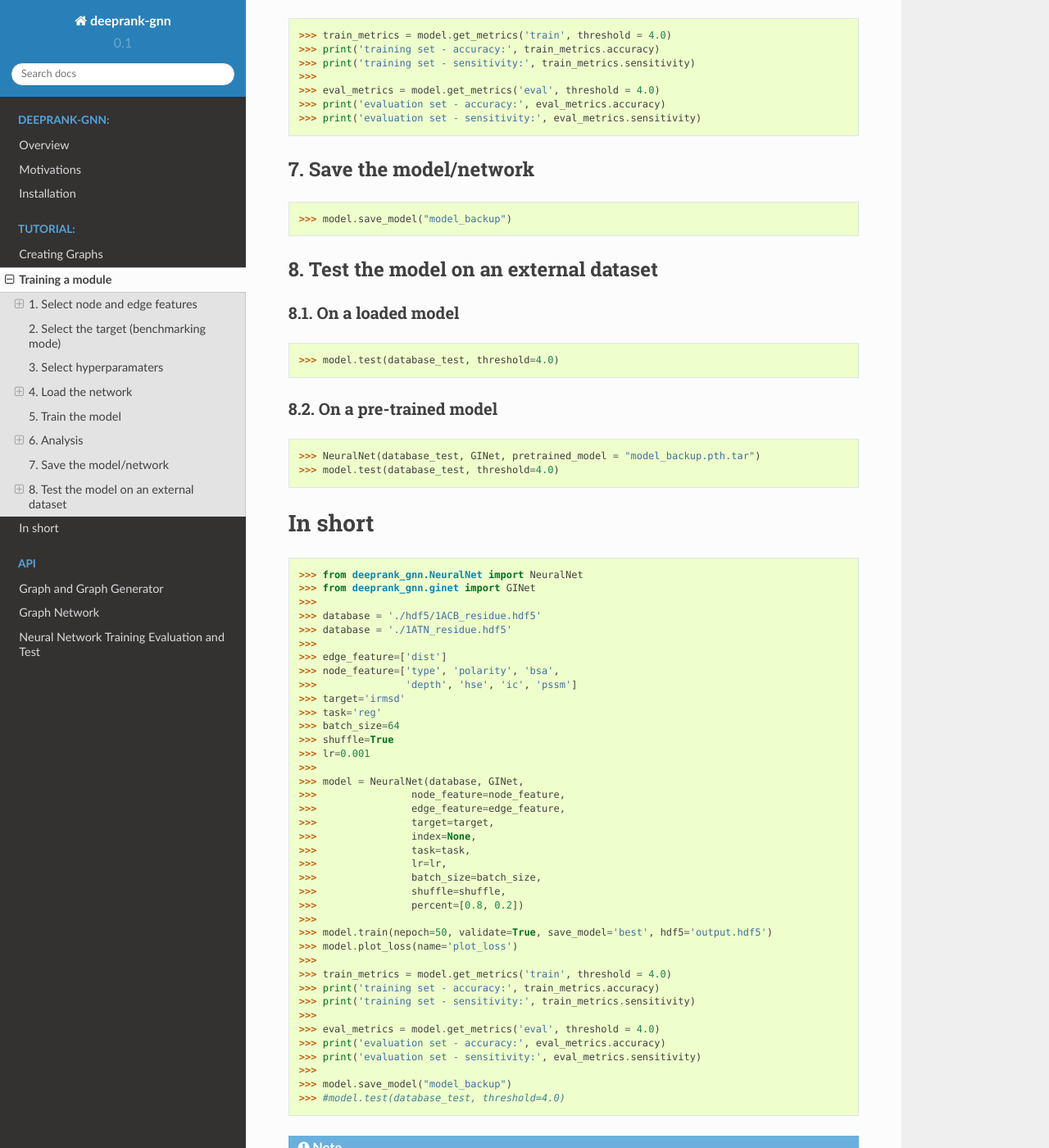
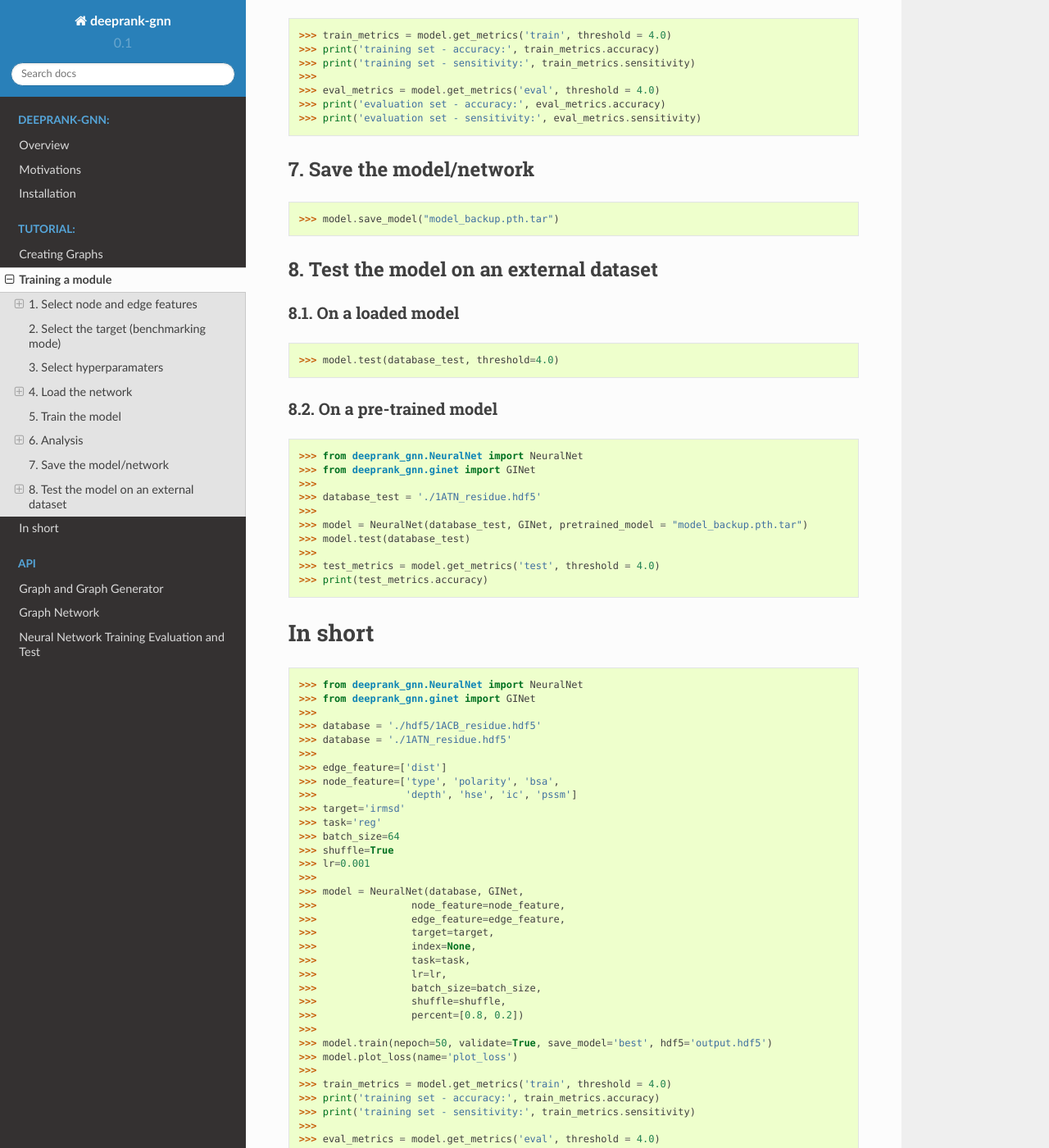
Before and after one commit to DeepRank/Deeprank-GNN, a Sphinx documentation site: the page built from docs/tutorial.train_model.rst, in a window 1280 px wide and 1400 px high, scrolled down 5131 px. Shown: the whole window at 82% size. Built offline with Sphinx 7.4.7 and the Read the Docs theme 2.0.0, drawn with Linux system fonts in a browser that asks for light colours; some of the changed text lies outside the part shown.

Commit message:
Update tutorial.train_model.rst

```diff
--- a/docs/tutorial.train_model.rst
+++ b/docs/tutorial.train_model.rst
@@ -249,7 +249,7 @@ The following metrics can be easily computed:
 7. Save the model/network
 ---------------------------------------------
 
->>> model.save_model("model_backup")
+>>> model.save_model("model_backup.pth.tar")
 
 8. Test the model on an external dataset
 ---------------------------------------------
@@ -262,8 +262,16 @@ The following metrics can be easily computed:
 8.2. On a pre-trained model
 ^^^^^^^^^^^^^^^^^^^^^^^^^^^^^^^^^^^^^^^^^^^^^
 
->>> NeuralNet(database_test, GINet, pretrained_model = "model_backup.pth.tar")
->>> model.test(database_test, threshold=4.0)
+>>> from deeprank_gnn.NeuralNet import NeuralNet
+>>> from deeprank_gnn.ginet import GINet
+>>>
+>>> database_test = './1ATN_residue.hdf5'
+>>>
+>>> model = NeuralNet(database_test, GINet, pretrained_model = "model_backup.pth.tar")
+>>> model.test(database_test)
+>>>
+>>> test_metrics = model.get_metrics('test', threshold = 4.0)
+>>> print(test_metrics.accuracy)
 
 In short
 =============================================
@@ -305,7 +313,7 @@ In short
 >>> print('evaluation set - accuracy:', eval_metrics.accuracy)
 >>> print('evaluation set - sensitivity:', eval_metrics.sensitivity)
 >>>
->>> model.save_model("model_backup")
+>>> model.save_model("model_backup.pth.tar")
 >>> #model.test(database_test, threshold=4.0)
 
 .. note::
```
